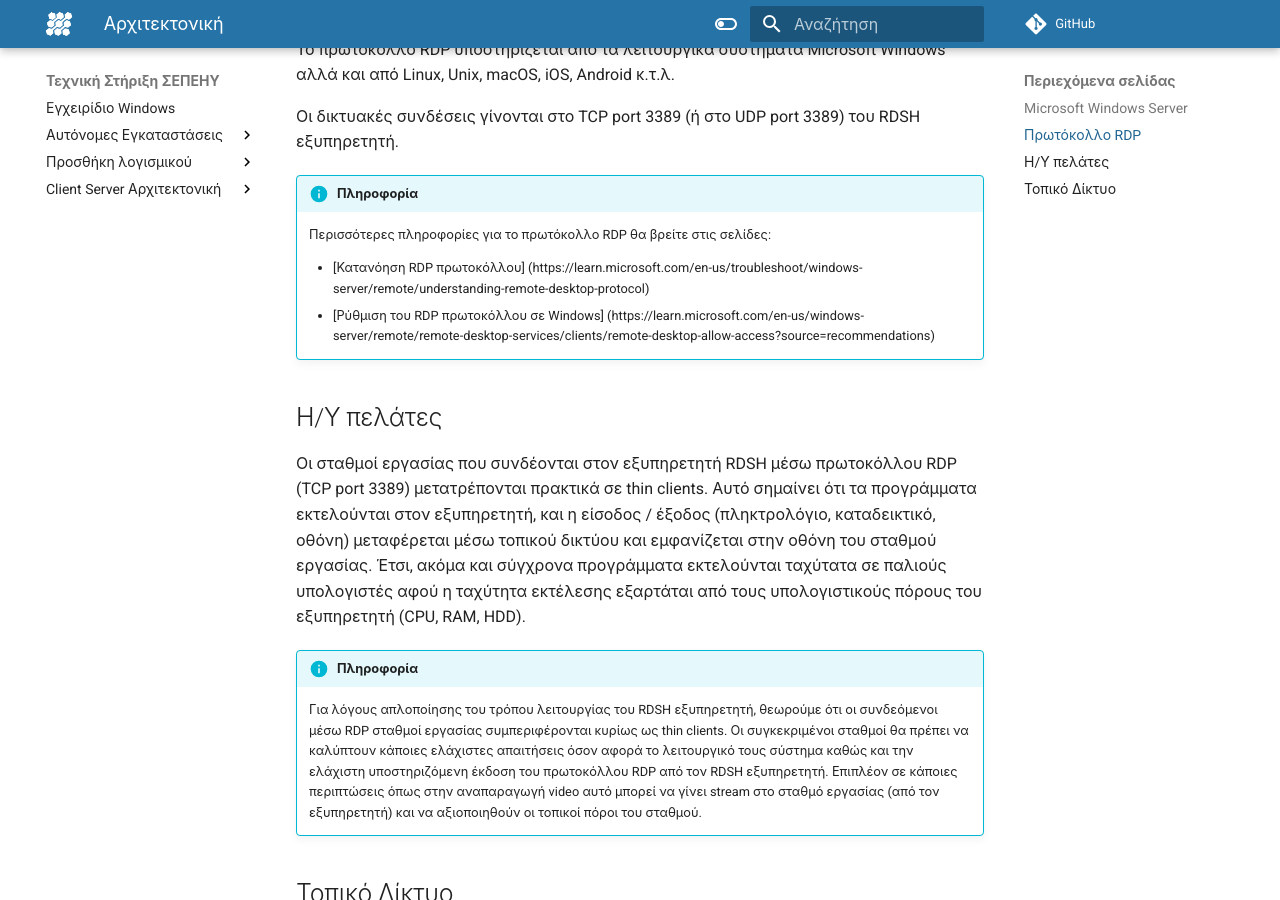
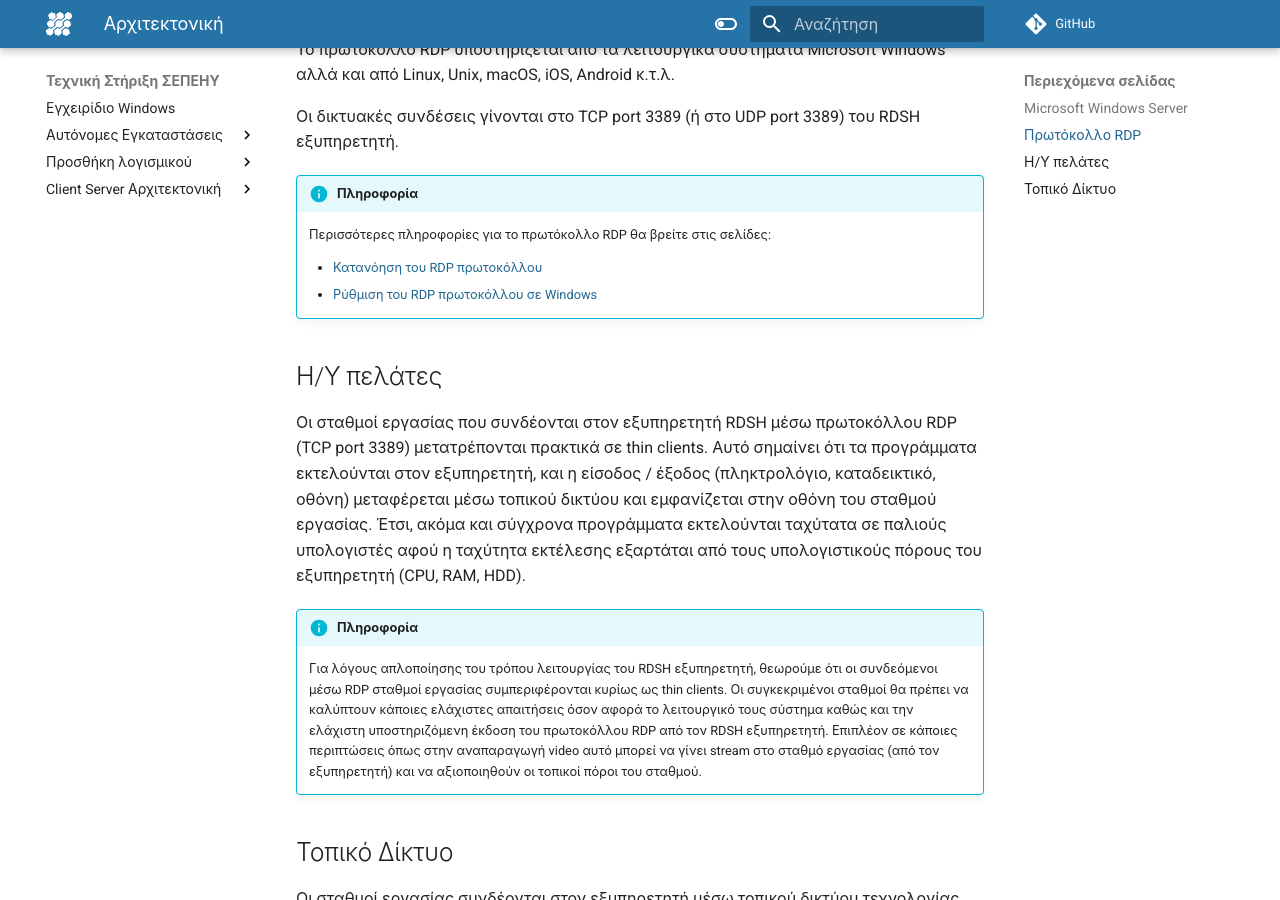
Before and after one commit to pe86/windows, an MkDocs documentation site: the page built from docs/server-based/architecture.md, in a window 1280 px wide and 900 px high, scrolled down 1198 px. Built offline with MkDocs 1.6.1 and Material for MkDocs 9.7.7, drawn with Linux system fonts in a browser that asks for light colours; comment, search, counter and statistics services are not loaded.

Commit message:
minor format changes

```diff
--- a/docs/server-based/architecture.md
+++ b/docs/server-based/architecture.md
@@ -26,9 +26,9 @@
 !!! info "Πληροφορία"
       Περισσότερες πληροφορίες για το πρωτόκολλο RDP θα βρείτε στις σελίδες:
 
-      - [Κατανόηση RDP πρωτοκόλλου] (https://learn.microsoft.com/en-us/troubleshoot/windows-server/remote/understanding-remote-desktop-protocol)
+      - [Κατανόηση του RDP πρωτοκόλλου](https://learn.microsoft.com/en-us/troubleshoot/windows-server/remote/understanding-remote-desktop-protocol)
 
-      - [Ρύθμιση του RDP πρωτοκόλλου σε Windows] (https://learn.microsoft.com/en-us/windows-server/remote/remote-desktop-services/clients/remote-desktop-allow-access?source=recommendations)
+      - [Ρύθμιση του RDP πρωτοκόλλου σε Windows](https://learn.microsoft.com/en-us/windows-server/remote/remote-desktop-services/clients/remote-desktop-allow-access?source=recommendations)
 
 ## Η/Υ πελάτες
 
```
Also changed, not shown: docs/server-based/index.md (+2 -2 lines).
